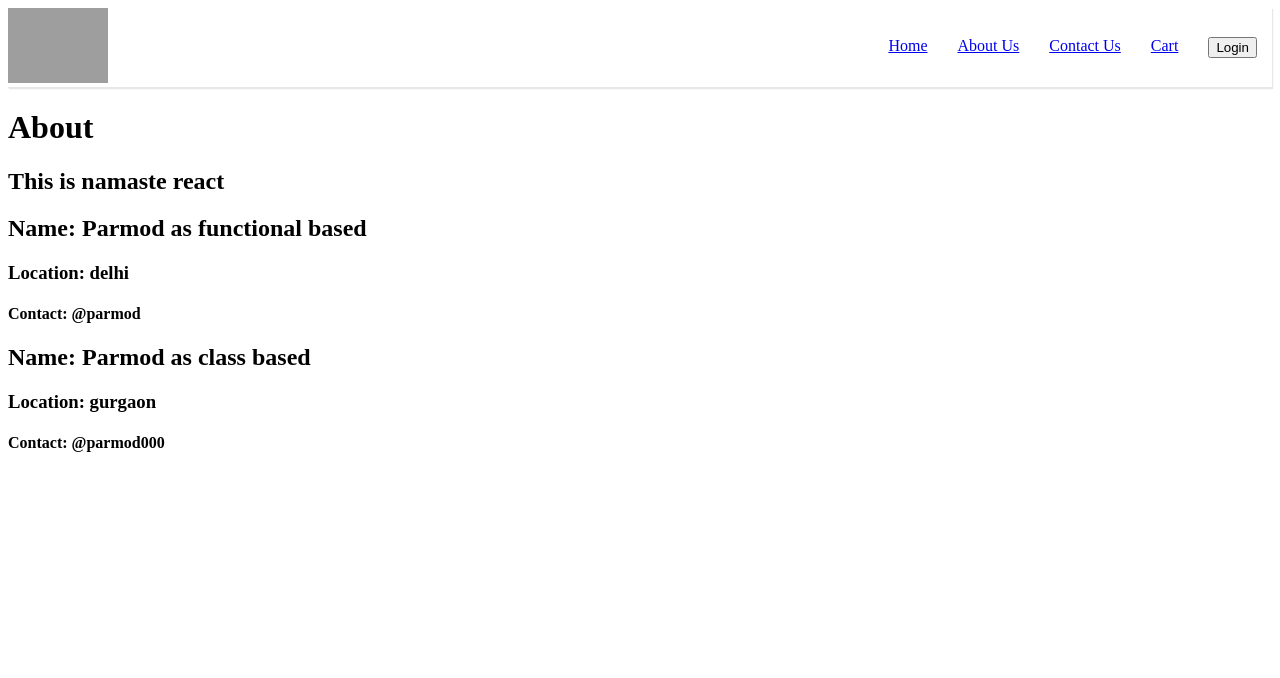
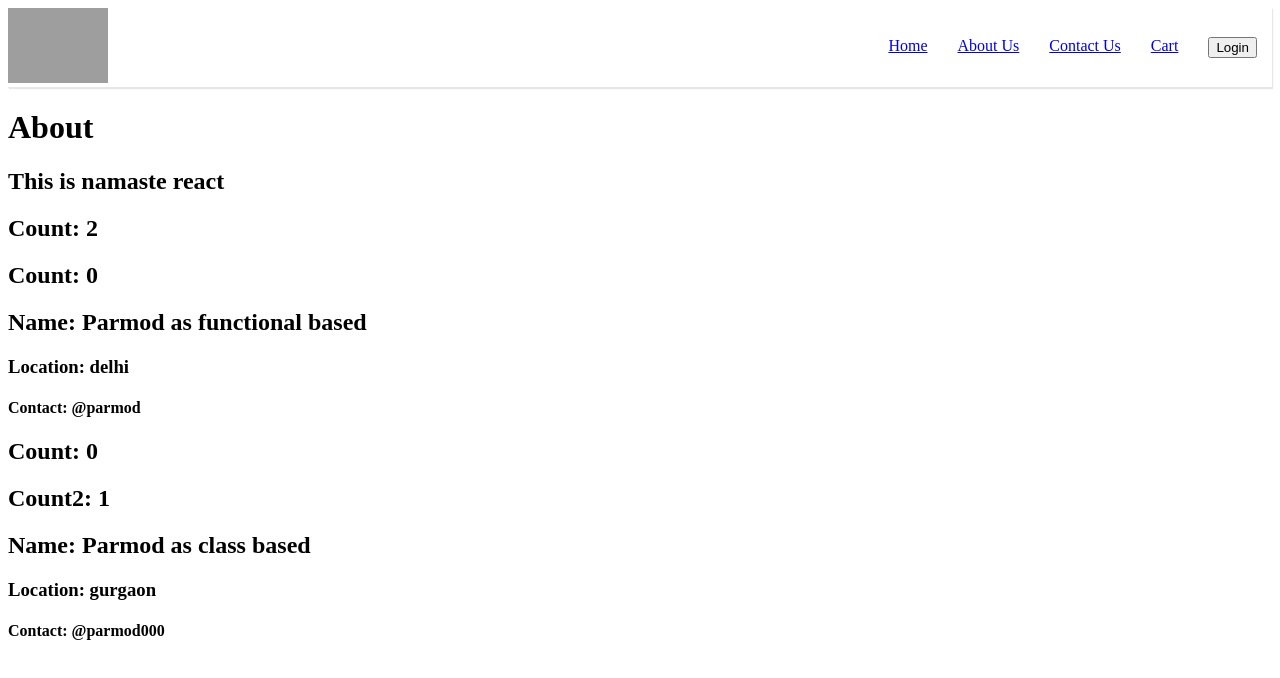
Before and after one commit to parmodsaha/namaste-react, a React (Vite) app: page /about in a window 1280 px wide. Shown: the top 678 px of the page. Built offline with nearby package versions, Linux system fonts and the light colour scheme; grey boxes are pictures that could not be loaded.

Commit message:
class based use useState

```diff
--- a/src/components/User.js
+++ b/src/components/User.js
@@ -1,6 +1,11 @@
+import { useState } from "react";
 const User = (props) => {
+    const [count] = useState(0);
+    const [count2] = useState(2);
     return (
         <div className="user-card">
+            <h2>Count: {count2}</h2>
+            <h2>Count: {count}</h2>
             <h2>Name: {props.name}</h2>
             <h3>Location: {props.city}</h3>
             <h4>Contact: {props.contact}</h4>
--- a/src/components/UserClass.js
+++ b/src/components/UserClass.js
@@ -3,11 +3,19 @@ import React from "react";
 class UserClass extends React.Component {
     constructor (props) {
         super(props);
+        this.state = {
+            count: 0,
+            count2: 1,
+        };
     }
     render () {
         const {name, city, contact} = this.props;
+        const {count} = this.state;
+        const {count2} = this.state;
         return (
             <div className="user-card">
+                <h2>Count: {count}</h2>
+                <h2>Count2: {count2}</h2>
                 <h2>Name: {name}</h2>
                 <h3>Location: {city}</h3>
                 <h4>Contact: {contact}</h4>
```
